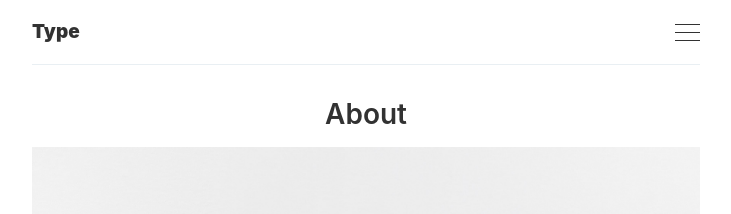
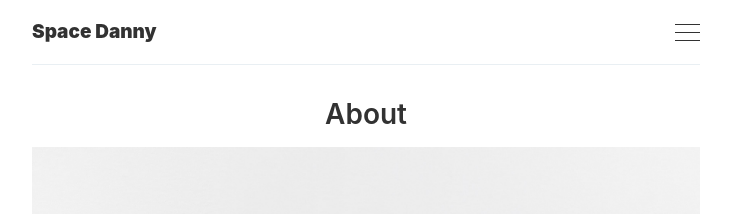
Before and after one commit to liqiangsu/liqiangsu.github.io, a Jekyll site: the page built from _pages/about.md, in a window 1280 px wide. Shown: the top 214 px of the page, without its empty margins (274-1005 px from the left). Built offline with Jekyll 4.4.1, drawn with Linux system fonts in a browser that asks for light colours.

Commit message:
update info

```diff
--- a/_config.yml
+++ b/_config.yml
@@ -6,13 +6,13 @@
 # 'jekyll serve'. If you change this file, please restart the server process.
 
 # Site settings
-title:       Type
-email:       ''
+title:       Space Danny
+email:       'liqiang.su.89@gmail.com'
 description: ''
 baseurl:     '' # The subpath of your site, e.g. /blog
-url:         'https://type-jekyll.aspirethemes.com/' # The base hostname & protocol for your site
+url:         'https://blog.liqiangsu.me/' # The base hostname & protocol for your site
 twitter:     ''
-github:      ''
+github:      'https://github.com/liqiangsu'
 instagram:   ''
 facebook:    ''
 
```
